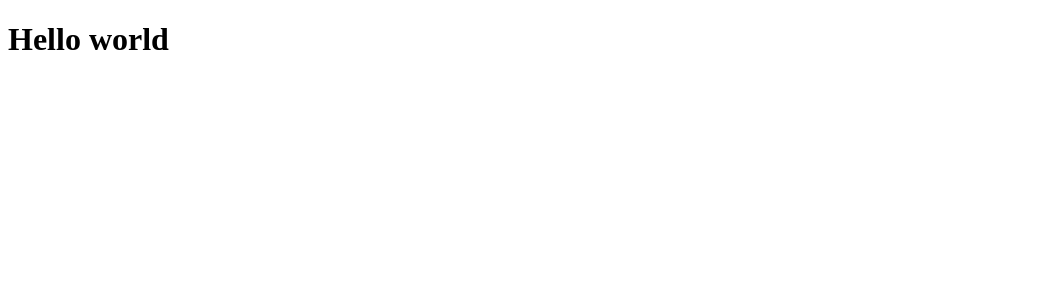
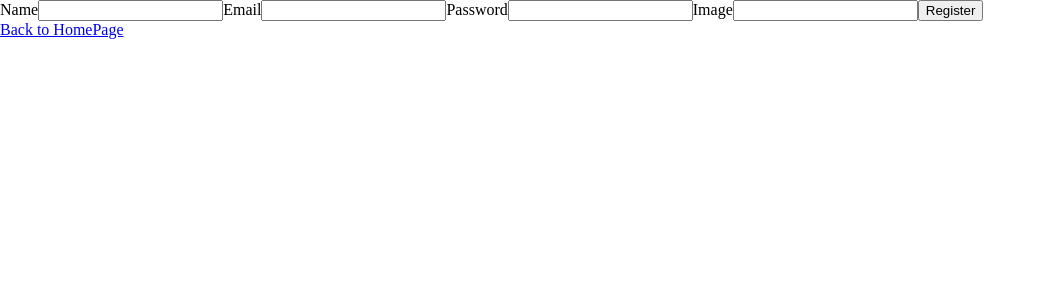
Before and after one commit to AnaCDSequeira/GroupProject-Books, a React (Vite) app: page /register in a window 1280 px wide. Shown: the top 300 px of the page, without its empty margins (0-1046 px from the left). Built offline with nearby package versions, Linux system fonts and the light colour scheme.

Commit message:
Add Login, Register, MainPage

```diff
--- a/package.json
+++ b/package.json
@@ -13,7 +13,8 @@
   "dependencies": {
     "react": "^18.2.0",
     "react-dom": "^18.2.0",
-    "react-router-dom": "^6.4.3"
+    "react-router-dom": "^6.4.3",
+    "styled-components": "^5.3.6"
   },
   "devDependencies": {
     "parcel": "^2.7.0",
--- a/src/index.html
+++ b/src/index.html
@@ -7,7 +7,7 @@
     <title>Books</title>
     <script type="module" src="index.jsx" defer></script>
   </head>
-  <body>
+  <body style="margin: 0; padding: 0; box-sizing: border-box">
     <div id="app"></div>
   </body>
 </html>
--- a/src/index.jsx
+++ b/src/index.jsx
@@ -1,10 +1,18 @@
 import { createRoot } from "react-dom/client";
+import { BrowserRouter, Route, Routes } from "react-router-dom";
+import { HomePage } from "./pages/HomePage/Homepage";
+import { Register } from "./pages/RegisterPage/Register.jsx";
+import { Login } from "./pages/LoginPage/Login.jsx";
 
 const appContainer = document.getElementById("app");
 const root = createRoot(appContainer);
 
-const App = () => {
-  return <h1>Hello world</h1>;
-};
-
-root.render(<App />);
+root.render(
+  <BrowserRouter>
+    <Routes>
+      <Route path="/" element={<HomePage />}></Route>
+      <Route path="register" element={<Register />}></Route>
+      <Route path="login" element={<Login />}></Route>
+    </Routes>
+  </BrowserRouter>
+);
--- /dev/null
+++ b/src/pages/HomePage/Homepage.jsx
@@ -0,0 +1,13 @@
+import { Header } from "./MainPage/Header.jsx";
+import { Main } from "./MainPage/MainPage.jsx";
+
+const HomePage = () => {
+  return (
+    <>
+      <Header />
+      <Main />
+    </>
+  );
+};
+
+export { HomePage };
--- /dev/null
+++ b/src/pages/HomePage/MainPage/Header.jsx
@@ -0,0 +1,50 @@
+import styled from "styled-components";
+import { useNavigate } from "react-router-dom";
+
+const NavBar = styled.nav`
+  display: flex;
+  justify-content: space-between;
+  align-items: center;
+  height: 100px;
+  background-color: bisque;
+  color: Brown;
+  margin-bottom: 30px;
+  width: 100%;
+`;
+const DivMenu = styled.div`
+  display: flex;
+  justify-contente: flex-end;
+  gap: 40px;
+  margin-right: 30px;
+`;
+const DivTitle = styled.div`
+  margin-left: 30px;
+`;
+
+const Header = () => {
+  const navigate = useNavigate();
+  function handleClick(path) {
+    const direct = () => navigate(path);
+    direct();
+  }
+
+  return (
+    <header>
+      <NavBar>
+        <DivTitle>
+          <h1>BookStore</h1>
+        </DivTitle>
+        <DivMenu>
+          <a href="#" onClick={() => handleClick("login")}>
+            Login
+          </a>
+          <a href="#" onClick={() => handleClick("register")}>
+            Register
+          </a>
+        </DivMenu>
+      </NavBar>
+    </header>
+  );
+};
+
+export { Header };
--- /dev/null
+++ b/src/pages/HomePage/MainPage/MainPage.jsx
@@ -0,0 +1,52 @@
+import styled from "styled-components";
+import { useState, useEffect } from "react";
+
+const BooksContainer = styled.main`
+  display: grid;
+  grid-template-columns: 1fr 1fr 1fr 1fr;
+  gap: 10px;
+`;
+
+const Main = () => {
+  const [books, setBooks] = useState([]);
+
+  useEffect(() => {
+    async function fetchBooks() {
+      const response = await fetch(
+        "https://ancient-temple-61124.herokuapp.com/api/book/"
+      );
+      const json = await response.json();
+      const data = json.data;
+      setBooks(data);
+    }
+    fetchBooks();
+  }, []);
+
+  const book = books.map((element) => (
+    <Book title={element.title} image={element.book_cover} />
+  ));
+
+  return (
+    <>
+      <BooksContainer>{book}</BooksContainer>
+    </>
+  );
+};
+
+const BookImage = styled.img`
+  width: 300px;
+  height: 450px;
+`;
+
+function Book(props) {
+  return (
+    <>
+      <div>
+        <BookImage src={props.image} alt={props.title} />
+        <div>{props.title}</div>
+      </div>
+    </>
+  );
+}
+
+export { Main };
--- /dev/null
+++ b/src/pages/LoginPage/Login.jsx
@@ -0,0 +1,59 @@
+import { Link } from "react-router-dom";
+
+const Login = () => {
+  function handleSubmit(e) {
+    e.preventDefault();
+
+    const userData = [e.target.userEmail.value, e.target.userPassword.value];
+
+    let myHeaders = new Headers();
+    myHeaders.append("Content-Type", "application/json");
+
+    let raw = JSON.stringify({
+      email: userData[0],
+      password: userData[1],
+    });
+
+    async function loginUser() {
+      const response = await fetch(
+        "https://ancient-temple-61124.herokuapp.com/api/auth/login",
+        {
+          method: "POST",
+          headers: myHeaders,
+          body: raw,
+          redirect: "follow",
+        }
+      );
+      const text = await response.text();
+      console.log(text);
+
+      const json = JSON.parse(text);
+
+      if (json.message === "OK") {
+        alert(`Login sucessefully! Welcome ${json.data.name}`);
+      } else {
+        alert(json.errors);
+      }
+    }
+    loginUser();
+  }
+
+  return (
+    <>
+      <form onSubmit={handleSubmit}>
+        <label>
+          Email
+          <input type="email" name="userEmail" required></input>
+        </label>
+        <label>
+          Password
+          <input type="password" name="userPassword" required></input>
+        </label>
+        <button type="submit">Login</button>
+      </form>
+      <Link to={"/"}>Back to HomePage</Link>
+    </>
+  );
+};
+
+export { Login };
--- /dev/null
+++ b/src/pages/RegisterPage/Register.jsx
@@ -0,0 +1,74 @@
+import { Link } from "react-router-dom";
+
+const Register = () => {
+  function handleSubmit(e) {
+    e.preventDefault();
+
+    const userData = [
+      e.target.userName.value,
+      e.target.userEmail.value,
+      e.target.userPassword.value,
+      e.target.userImage.value,
+    ];
+
+    let myHeaders = new Headers();
+    myHeaders.append("Content-Type", "application/json");
+
+    let raw = JSON.stringify({
+      email: userData[1],
+      password: userData[2],
+      name: userData[0],
+      profile_picture: userData[3],
+    });
+
+    async function createUser() {
+      const response = await fetch(
+        "https://ancient-temple-61124.herokuapp.com/api/auth/register",
+        {
+          method: "POST",
+          headers: myHeaders,
+          body: raw,
+          redirect: "follow",
+        }
+      );
+      const text = await response.text();
+      console.log(text);
+
+      const json = JSON.parse(text);
+
+      if (json.message === "OK") {
+        alert("Registered sucessefully!");
+      } else {
+        alert(json.errors);
+      }
+    }
+    createUser();
+  }
+
+  return (
+    <>
+      <form onSubmit={handleSubmit}>
+        <label>
+          Name
+          <input type="text" name="userName" required></input>
+        </label>
+        <label>
+          Email
+          <input type="email" name="userEmail" required></input>
+        </label>
+        <label>
+          Password
+          <input type="password" name="userPassword" required></input>
+        </label>
+        <label>
+          Image
+          <input name="userImage"></input>
+        </label>
+        <button type="submit">Register</button>
+      </form>
+      <Link to={"/"}>Back to HomePage</Link>
+    </>
+  );
+};
+
+export { Register };
```
Also changed, not shown: 1 other file (tests, documents, lock files or other folders).
